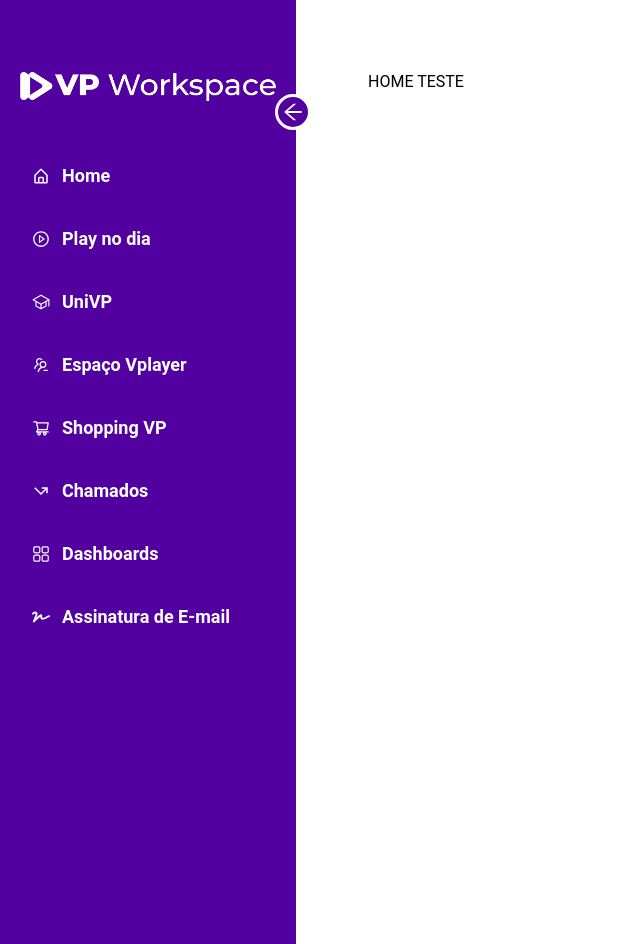
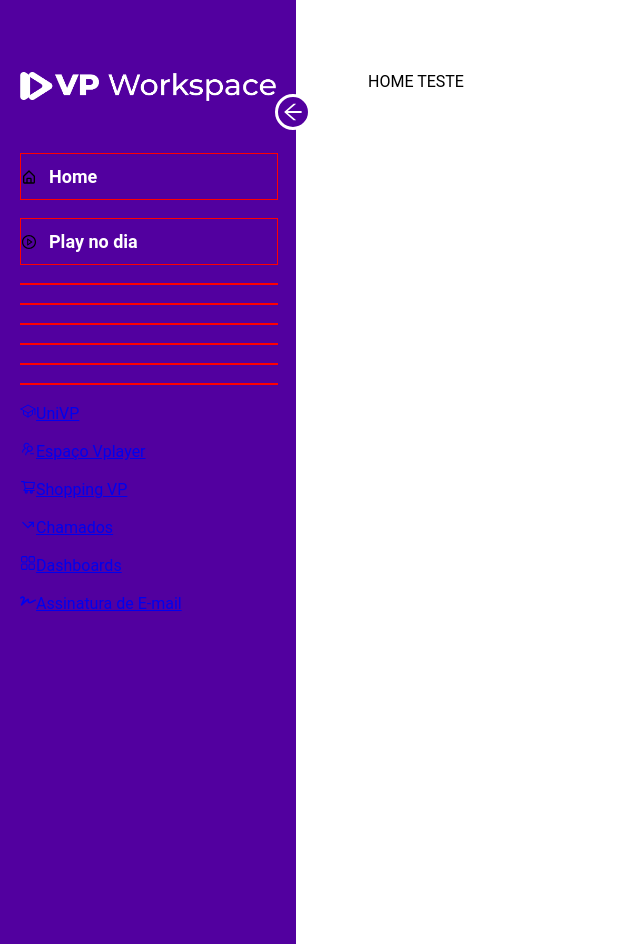
Before and after one commit to Lincesites27/workspace-react, a React (Create React App) app: page / in a window 1280 px wide. Shown: the whole page, without its empty margins (0-640 px from the left). Built offline with nearby package versions, Linux system fonts and the light colour scheme.

Commit message:
novo header

```diff
--- a/src/components/Header.css
+++ b/src/components/Header.css
@@ -31,16 +31,23 @@
     transition: 0.5s;
 }
 
+.icons{
+    display: flex;
+    align-items: center;
+    width: 100%;
+    border: 1px solid red;
+}
 .nav{
     display: flex;
     flex-direction: column;
     margin-top: 48px;
     gap:18px;
     position: relative;
+    width: 100%;
 
 }
 
-.nav a{
+.icons a{
     display: flex;
     align-items: center;
     gap: 12px;
@@ -54,11 +61,14 @@
     transition: 0.5s ease-in-out;
 }
 
-.nav a:hover{
+.icons:hover {
     background-color: #fff;
+
+}
+
+.icons:hover a{
     color: #52009f;
 }
-
 
 .header.active{
     width: 5%;
--- a/src/components/Header.js
+++ b/src/components/Header.js
@@ -36,8 +36,24 @@ const Header = (ativaClasse) => {
 
         <nav className='nav'>
 
-            <Link to="/" ><BiHomeAlt />Home</Link>
-            <Link to="/playnodia"> <AiOutlinePlayCircle />Play no dia</Link>
+            <div className="icons">
+            <BiHomeAlt />
+            <Link to="/" >Home</Link>
+            </div>
+
+            <div className="icons">
+            <AiOutlinePlayCircle />
+            <Link to="/playnodia"> Play no dia</Link>
+            </div>
+
+            <div className="icons"></div>
+            <div className="icons"></div>
+            <div className="icons"></div>
+            <div className="icons"></div>
+            <div className="icons"></div>
+            <div className="icons"></div>
+
+
             <Link to="/univp" > <IoSchoolOutline/>UniVP</Link>
             <Link to="/espacovp" ><AiOutlineUsergroupDelete />Espaço Vplayer</Link>
             <Link to="/shopping" ><AiOutlineShoppingCart />Shopping VP</Link>
```
